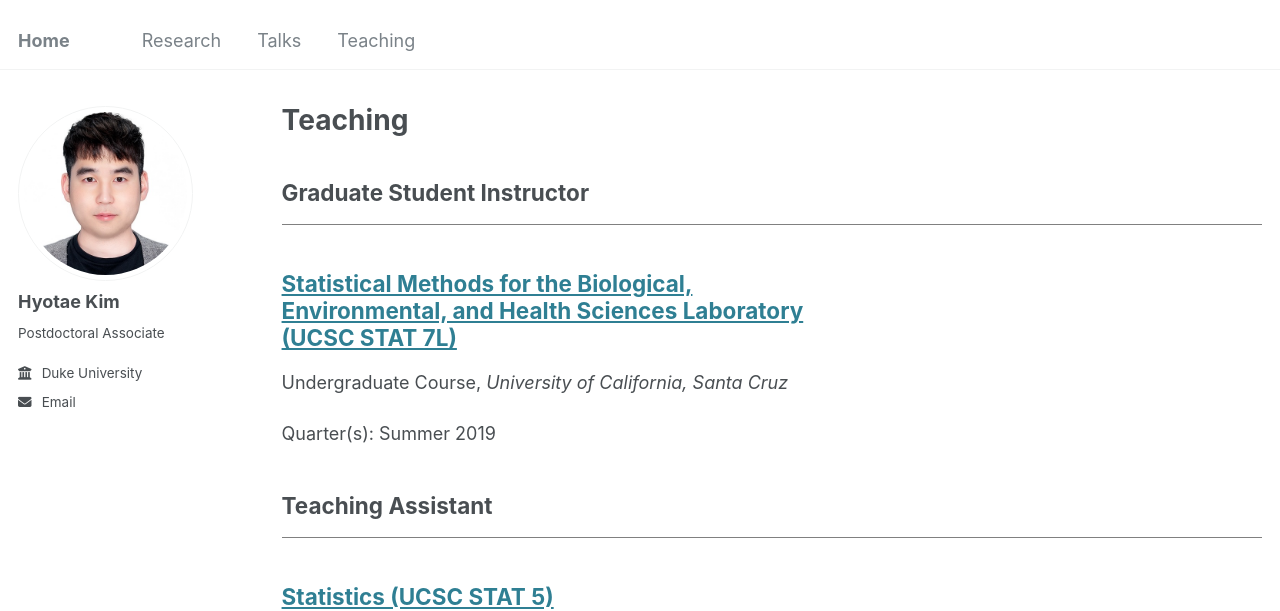
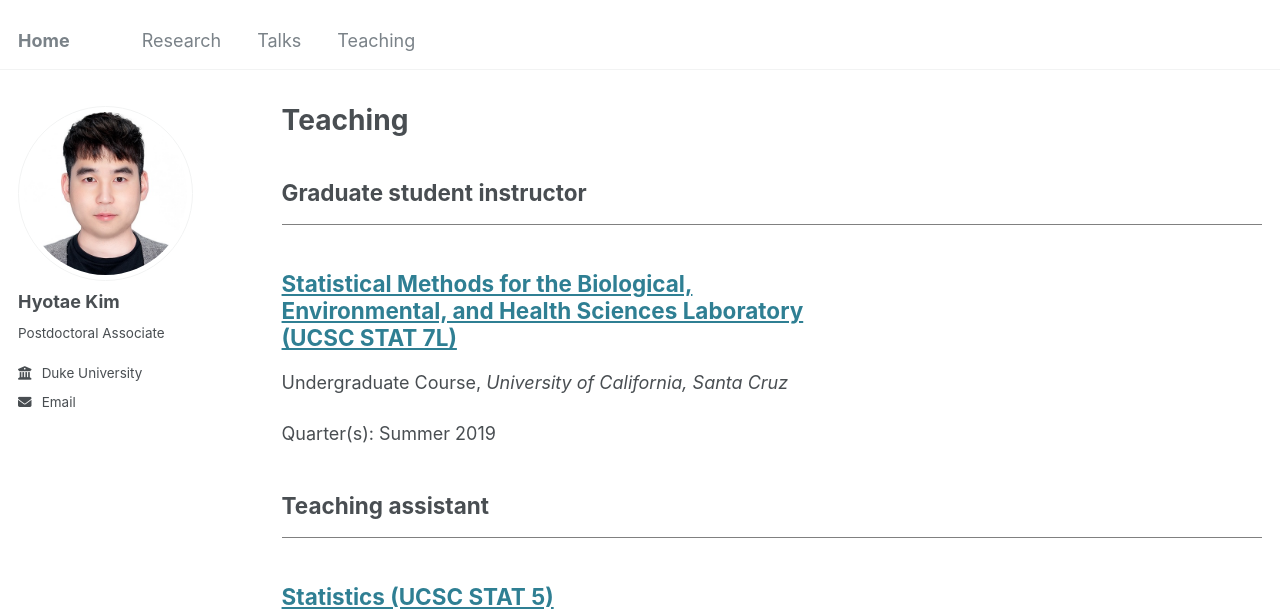
Before and after one commit to HyotaeKim/HyotaeKim.github.io, a Jekyll site: the page built from _pages/teaching.html, in a window 1280 px wide and 900 px high. Shown: the top 611 px of the window. Built offline with Jekyll 4.4.1, drawn with Linux system fonts in a browser that asks for light colours.

```diff
--- a/_pages/teaching.html
+++ b/_pages/teaching.html
@@ -7,7 +7,7 @@ author_profile: true
 
 {% include base_path %}
 
-<div><h2> Graduate Student Instructor </h2></div>
+<div><h2> Graduate student instructor </h2></div>
 <hr style="border-color:gray;">
 {% for post in site.teaching reversed %}
   {% if post.role == 'Graduate Student Instructor' %}
@@ -15,7 +15,7 @@ author_profile: true
   {% endif %}
 {% endfor %}
 
-<div><h2> Teaching Assistant </h2></div>
+<div><h2> Teaching assistant </h2></div>
 <hr style="border-color:gray;">
 {% for post in site.teaching reversed %}
   {% if post.role == 'Teaching Assistant' %}
```
